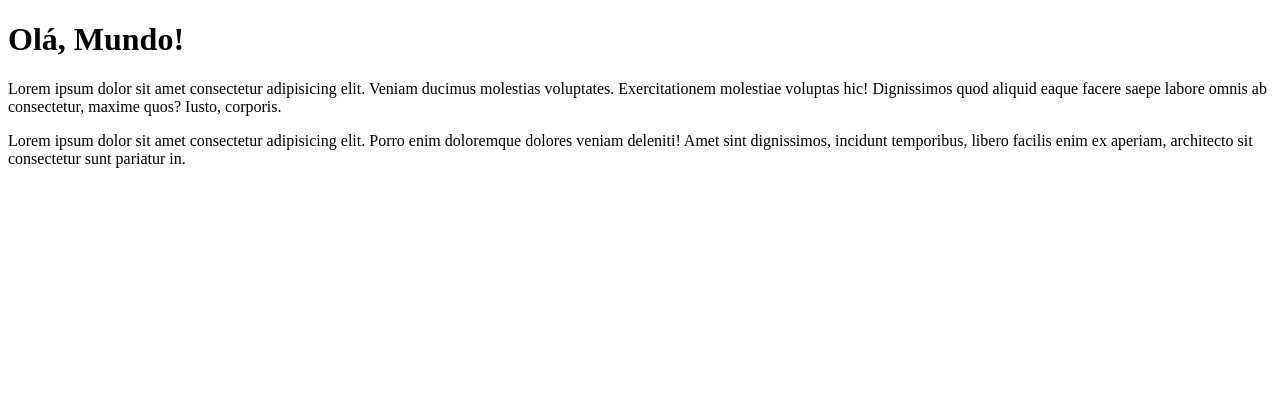
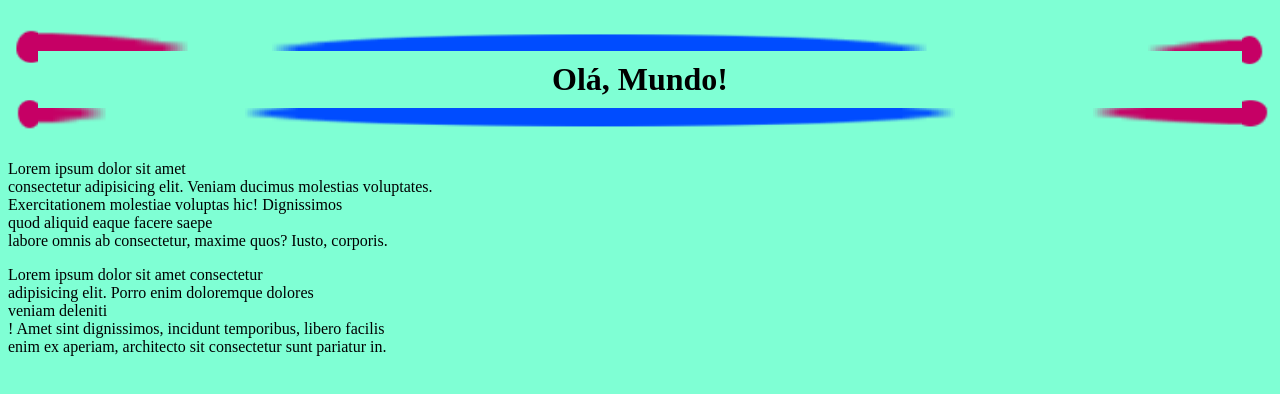
Before and after one commit to Marcelomvm/Ola-Mundo, a plain HTML site: page exemplodesite/index.html in a window 1280 px wide. Drawn offline with Linux system fonts and the light colour scheme.

Commit message:
decoração

```diff
--- a/exemplodesite/index.html
+++ b/exemplodesite/index.html
@@ -5,10 +5,24 @@
     <meta http-equiv="X-UA-Compatible" content="IE=edge">
     <meta name="viewport" content="width=device-width, initial-scale=1.0">
     <title>Meu Primeiro site em Repositório</title>
+    <style>
+        body {
+            background-color: aquamarine;
+
+        }
+        h1 {
+           border: 30px solid black;
+           padding: 10px;
+           text-align: center;
+           border-image-source: url(imagem/magocores.png);
+            border-image-slice: 18;
+            border-image-repeat: stretch;
+        }
+    </style>
 </head>
 <body>
     <h1>Olá, Mundo!</h1>
-    <p>Lorem ipsum dolor sit amet consectetur adipisicing elit. Veniam ducimus molestias voluptates. Exercitationem molestiae voluptas hic! Dignissimos quod aliquid eaque facere saepe labore omnis ab consectetur, maxime quos? Iusto, corporis.</p>
-    <p>Lorem ipsum dolor sit amet consectetur adipisicing elit. Porro enim doloremque dolores veniam deleniti! Amet sint dignissimos, incidunt temporibus, libero facilis enim ex aperiam, architecto sit consectetur sunt pariatur in.</p>
+    <p>Lorem ipsum dolor sit amet <br>consectetur adipisicing elit. Veniam ducimus molestias voluptates. <br>Exercitationem molestiae voluptas hic! Dignissimos</br> quod aliquid eaque facere saepe</br> labore omnis ab consectetur, maxime quos? Iusto, corporis.</p>
+    <p>Lorem ipsum dolor sit amet consectetur <br>adipisicing elit. Porro enim doloremque dolores <br>veniam deleniti</br>! Amet sint dignissimos, incidunt temporibus, libero facilis</br> enim ex aperiam, architecto sit consectetur sunt pariatur in.</p>
 </body>
 </html>
```
Also changed, not shown: exemplodesite/imagem/magocores.png (added).
